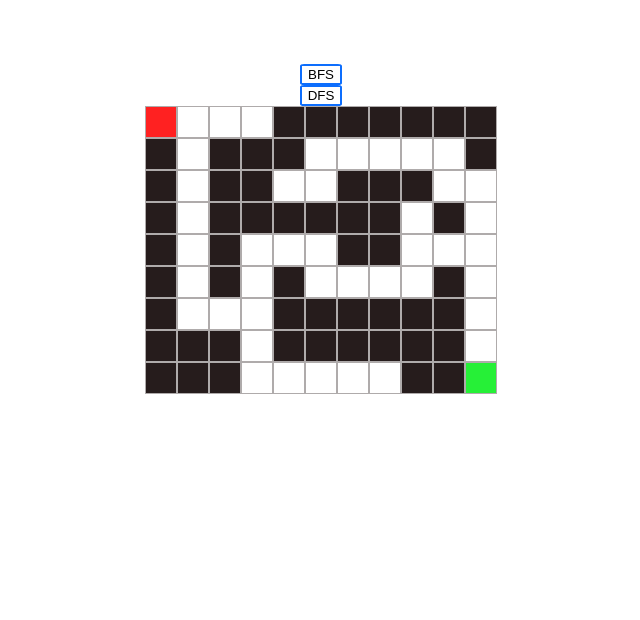
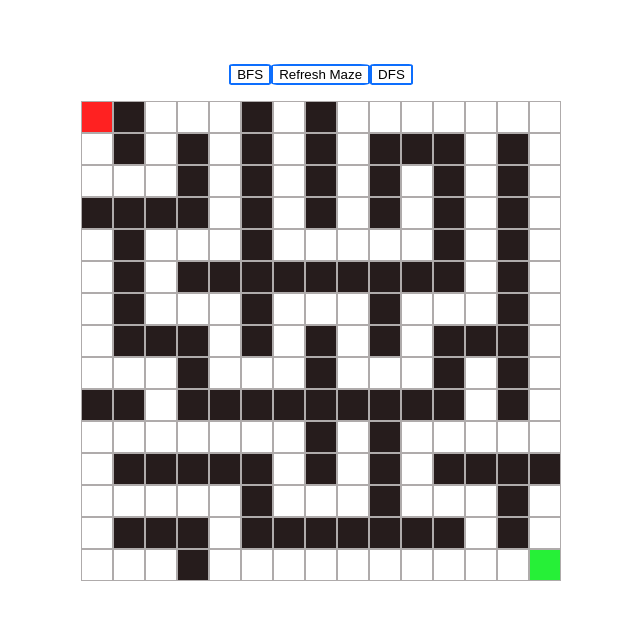
Before and after one commit to IvayloNikolov36/AlgorithmVisualiser, a React (Create React App) app in the folder algorithm-visualizer/: page / in a window 1280 px wide. Shown: the top 620 px of the page, without its empty margins (319-959 px from the left). Built offline with nearby package versions, Linux system fonts and the light colour scheme.

Commit message:
generate maze matrix

```diff
--- a/algorithm-visualizer/src/App.css
+++ b/algorithm-visualizer/src/App.css
@@ -64,3 +64,9 @@
   border: 2px solid #0D6EFD;
   border-radius: 10%;
 }
+
+.btnRow {
+  display: inline-flex;
+  flex-direction: row;
+  padding-bottom: 1rem;
+}
--- a/algorithm-visualizer/src/components/MazeMatrix.jsx
+++ b/algorithm-visualizer/src/components/MazeMatrix.jsx
@@ -1,35 +1,63 @@
-import { useRef, useState } from 'react';
-import { cloneDeep } from 'lodash';
+import { useEffect, useRef, useState } from 'react';
+import { cloneDeep, shuffle } from 'lodash';
 import { Cell } from '../models/cell';
 import { setTimeOutAfter } from '../helpers/thread-sleep';
+import { StartCell, EndCell, PathCell, WallCell, EmptyCell } from '../constants/maze-constants';
 import '../App.css';
 
 const WaitSeconds = 0.15;
+const Size = 15;
 
 export default function MazeMatrix() {
 
-    const emptyCell = 'empty';
-    const wallCell = 'wall';
-    const endCell = 'end';
-    const pathCell = 'path';
-    const startCell = 'start';
-
-    const initialMatrix = [
-        [startCell, emptyCell, emptyCell, emptyCell, wallCell, wallCell, wallCell, wallCell, wallCell, wallCell, wallCell],
-        [wallCell, emptyCell, wallCell, wallCell, wallCell, emptyCell, emptyCell, emptyCell, emptyCell, emptyCell, wallCell],
-        [wallCell, emptyCell, wallCell, wallCell, emptyCell, emptyCell, wallCell, wallCell, wallCell, emptyCell, emptyCell],
-        [wallCell, emptyCell, wallCell, wallCell, wallCell, wallCell, wallCell, wallCell, emptyCell, wallCell, emptyCell],
-        [wallCell, emptyCell, wallCell, emptyCell, emptyCell, emptyCell, wallCell, wallCell, emptyCell, emptyCell, emptyCell],
-        [wallCell, emptyCell, wallCell, emptyCell, wallCell, emptyCell, emptyCell, emptyCell, emptyCell, wallCell, emptyCell],
-        [wallCell, emptyCell, emptyCell, emptyCell, wallCell, wallCell, wallCell, wallCell, wallCell, wallCell, emptyCell],
-        [wallCell, wallCell, wallCell, emptyCell, wallCell, wallCell, wallCell, wallCell, wallCell, wallCell, emptyCell],
-        [wallCell, wallCell, wallCell, emptyCell, emptyCell, emptyCell, emptyCell, emptyCell, wallCell, wallCell, endCell]
-    ];
-
-    const [matrix, setMatrix] = useState(initialMatrix);
+    const [matrix, setMatrix] = useState([]);
     const isEndReached = useRef(false);
 
+    useEffect(() => {
+        refreshMaze();
+    }, []);
+
+    const refreshMaze = () => {
+        setMatrix(cloneDeep(generateMaze(Size, Size)));
+    }
+
+    const generateMaze = (rows, cols) => {
+        const maze = [];
+
+        for (let row = 0; row < rows; row++) {
+            const innerArray = [];
+            for (let col = 0; col < cols; col++) {
+                innerArray.push(WallCell);
+            }
+            maze[row] = innerArray;
+        }
+
+        const directions = getAdjacentCellIndexes(0, 0);
+        constructCorridors(0, 0, maze, directions);
+
+        maze[0][0] = StartCell;
+        maze[rows - 1][cols - 1] = EndCell;
+
+        return maze;
+    }
+
+    const constructCorridors = (row, col, maze, directions) => {
+        maze[row][col] = EmptyCell;
+        const shuffledDirections = shuffle(directions);
+
+        shuffledDirections.forEach(([x, y]) => {
+            const stepX = row + x * 2;
+            const stepY = col + y * 2;
+
+            if (isInsideMatrix(stepX, stepY, maze) && isWallCell(stepX, stepY, maze)) {
+                maze[row + x][col + y] = EmptyCell;
+                constructCorridors(stepX, stepY, maze, directions);
+            }
+        });
+    }
+
     const startBFS = async () => {
+
         const visitedCells = await breadthFirstSearch(0, 0);
 
         unStepCells(visitedCells.map(cell => [cell.row, cell.col]).slice(0, -1));
@@ -37,7 +65,7 @@ export default function MazeMatrix() {
         const path = reconstructPathAfterBFS(visitedCells);
 
         path.forEach(([row, col]) => {
-            matrix[row][col] = pathCell;
+            matrix[row][col] = PathCell;
         });
 
         setMatrix(cloneDeep(matrix));
@@ -104,7 +132,7 @@ export default function MazeMatrix() {
         cells.forEach((cell) => {
             const row = cell[0];
             const col = cell[1];
-            matrix[row][col] = emptyCell;
+            matrix[row][col] = EmptyCell;
         });
     }
 
@@ -124,7 +152,7 @@ export default function MazeMatrix() {
     }
 
     const hasAnyEmptyAdjacentCell = (cellIndexes, visited) => {
-        return cellIndexes.some(cell => canStepOnCell(cell[0], cell[1], visited));
+        return cellIndexes.some(([cellRow, cellCol]) => canStepOnCell(cellRow, cellCol, visited));
     }
 
     const breadthFirstSearch = async (startRow, startCol) => {
@@ -157,13 +185,13 @@ export default function MazeMatrix() {
     }
 
     const canStepOnCell = (cellRow, cellCol, visited) => {
-        return isInsideMatrix(cellRow, cellCol)
-            && (isEmptyCell(cellRow, cellCol) || isEndCell(cellRow, cellCol))
+        return isInsideMatrix(cellRow, cellCol, matrix)
+            && (isEmptyCell(cellRow, cellCol, matrix) || isEndCell(cellRow, cellCol))
             && !visited.includes([cellRow, cellCol]);
     }
 
     const stepOnCell = (row, col) => {
-        matrix[row][col] = pathCell;
+        matrix[row][col] = PathCell;
         setMatrix(cloneDeep(matrix));
     }
 
@@ -176,35 +204,42 @@ export default function MazeMatrix() {
         ];
     }
 
-    const isInsideMatrix = (row, col) => {
+    const isInsideMatrix = (row, col, matrix) => {
         return row >= 0
             && row < matrix.length
             && col >= 0
             && col < matrix[row].length;
     }
 
-    const isEmptyCell = (row, col) => {
-        return matrix[row][col] === emptyCell;
+    const isEmptyCell = (row, col, matrix) => {
+        return matrix[row][col] === EmptyCell;
+    }
+
+    const isWallCell = (row, col, matrix) => {
+        return matrix[row][col] === WallCell;
     }
 
     const isEndCell = (row, col) => {
-        return matrix[row][col] === endCell;
+        return matrix[row][col] === EndCell;
     }
 
     const isStartCell = (row, col) => {
-        return matrix[row][col] === startCell;
+        return matrix[row][col] === StartCell;
     }
 
     return (
         <div className="container">
-            <button onClick={startBFS} className='primaryButton'>BFS</button>
-            <button onClick={startDFS} className='primaryButton'>DFS</button>
+            <div className="btnRow">
+                <button onClick={startBFS} className='primaryButton'>BFS</button>
+                <button onClick={refreshMaze} className='primaryButton'>Refresh Maze</button>
+                <button onClick={startDFS} className='primaryButton'>DFS</button>
+            </div>
             {
-                matrix.map((row) => {
-                    return <div className="row" key={row.toString()}>
+                matrix.map((row, rowIndex) => {
+                    return <div className="row" key={rowIndex}>
                         {
                             row.map((cell, colIndex) => {
-                                return <div className={`maze-cell ${cell}`} key={colIndex.toString()}>
+                                return <div className={`maze-cell ${cell}`} key={colIndex}>
                                 </div>
                             })
                         }
--- /dev/null
+++ b/algorithm-visualizer/src/constants/maze-constants.js
@@ -0,0 +1,5 @@
+export const EmptyCell = 'empty';
+export const WallCell = 'wall';
+export const EndCell = 'end';
+export const PathCell = 'path';
+export const StartCell = 'start';
```
